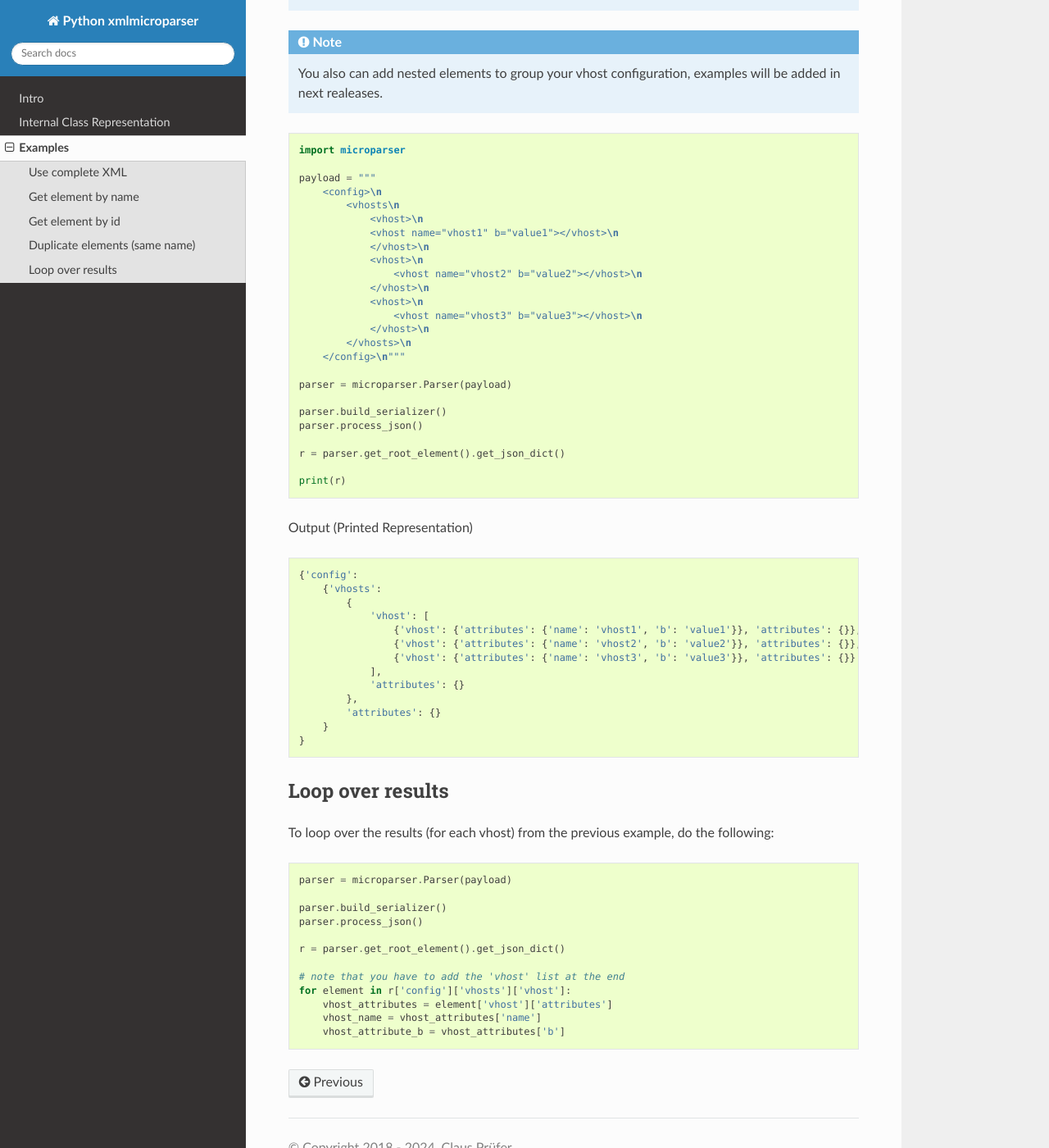
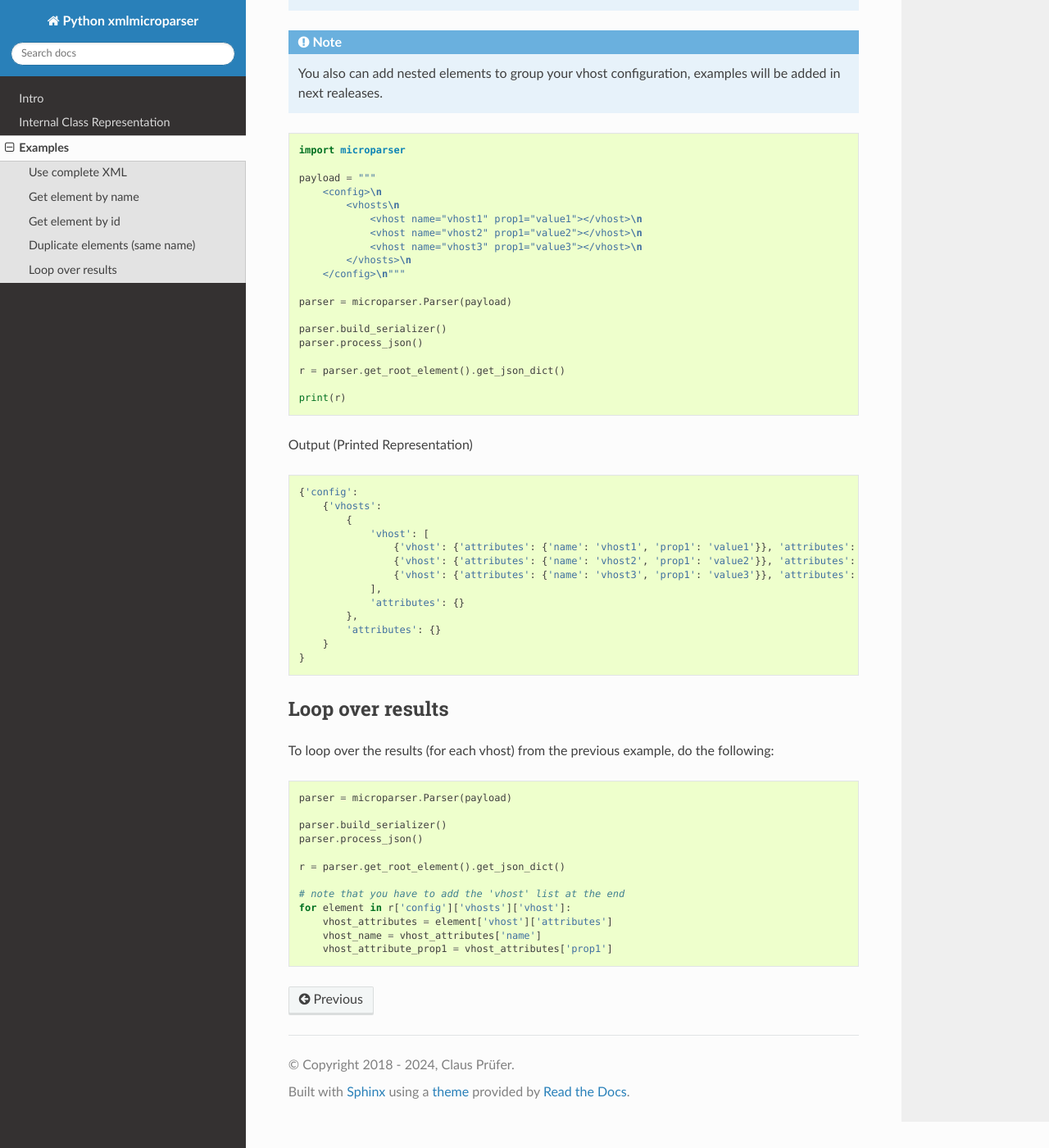
Before and after one commit to clauspruefer/python-xml-microparser, a Sphinx documentation site: the page built from doc/source/examples.rst, in a window 1280 px wide and 1400 px high, scrolled down 2198 px. Shown: the whole window at 82% size. Built offline with Sphinx 7.4.7 and the Read the Docs theme 3.1.0, drawn with Linux system fonts in a browser that asks for light colours.

Commit message:
Correct #9 Closes #9

```diff
--- a/doc/source/examples.rst
+++ b/doc/source/examples.rst
@@ -126,15 +126,9 @@ Duplicate elements can be used to process multiple configuration items
     payload = """
         <config>\n
             <vhosts\n
-                <vhost>\n
-                <vhost name="vhost1" b="value1"></vhost>\n
-                </vhost>\n
-                <vhost>\n
-                    <vhost name="vhost2" b="value2"></vhost>\n
-                </vhost>\n
-                <vhost>\n
-                    <vhost name="vhost3" b="value3"></vhost>\n
-                </vhost>\n
+                <vhost name="vhost1" prop1="value1"></vhost>\n
+                <vhost name="vhost2" prop1="value2"></vhost>\n
+                <vhost name="vhost3" prop1="value3"></vhost>\n
             </vhosts>\n
         </config>\n"""
 
@@ -155,9 +149,9 @@ Output (Printed Representation)
         {'vhosts':
             {
                 'vhost': [
-                    {'vhost': {'attributes': {'name': 'vhost1', 'b': 'value1'}}, 'attributes': {}},
-                    {'vhost': {'attributes': {'name': 'vhost2', 'b': 'value2'}}, 'attributes': {}},
-                    {'vhost': {'attributes': {'name': 'vhost3', 'b': 'value3'}}, 'attributes': {}}
+                    {'vhost': {'attributes': {'name': 'vhost1', 'prop1': 'value1'}}, 'attributes': {}},
+                    {'vhost': {'attributes': {'name': 'vhost2', 'prop1': 'value2'}}, 'attributes': {}},
+                    {'vhost': {'attributes': {'name': 'vhost3', 'prop1': 'value3'}}, 'attributes': {}}
                 ],
                 'attributes': {}
             },
@@ -184,4 +178,4 @@ following:
     for element in r['config']['vhosts']['vhost']:
         vhost_attributes = element['vhost']['attributes']
         vhost_name = vhost_attributes['name']
-        vhost_attribute_b = vhost_attributes['b']
+        vhost_attribute_prop1 = vhost_attributes['prop1']
```
